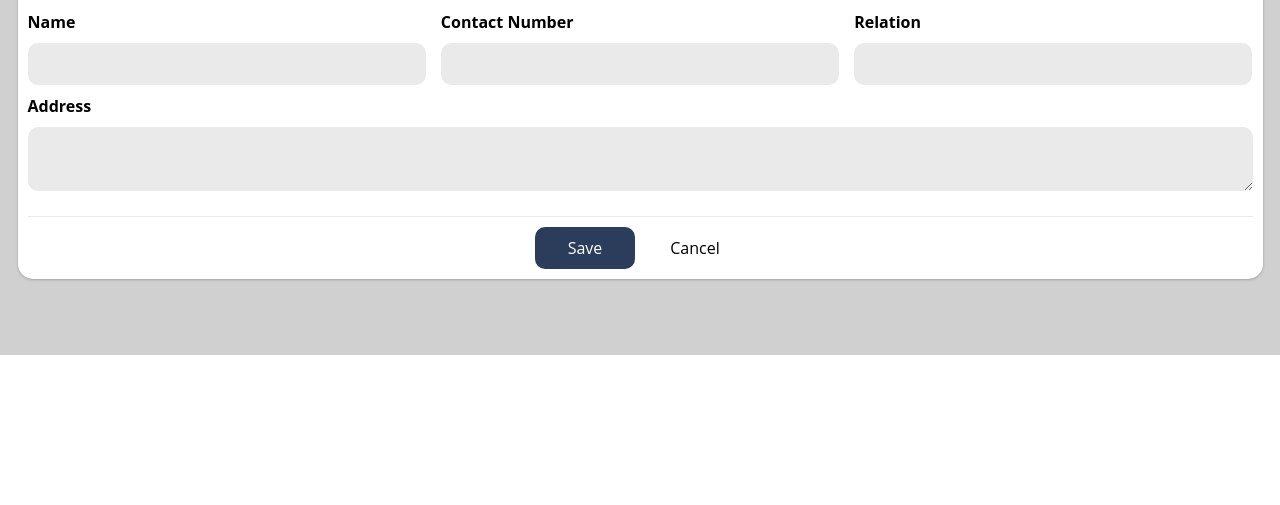
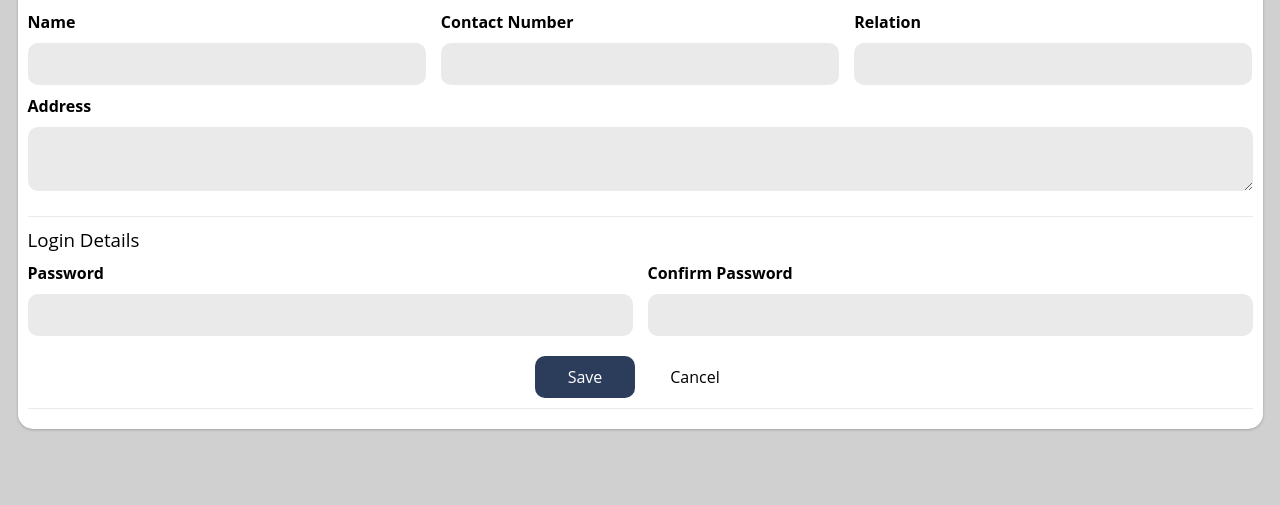
Before and after one commit to andi-nieves/prmsudms, a PHP site: page /registration.php in a window 1280 px wide. Shown: the part 819-1324 px from the top of the page. Before the commit the page ends 1174 px from the top, so only its background shows below. Run offline with PHP 8.4, Linux system fonts and the light colour scheme; data that the repository does not hold is empty; some libraries are stand-ins or nearby versions.

Commit message:
Fix registration error

```diff
--- a/classes/db_helper.php
+++ b/classes/db_helper.php
@@ -1,5 +1,7 @@
 <?php
-
+if(!defined('servername')){
+    require_once("../initialize.php");
+}
 /**
  * Code snippet: https://github.com/andi-nieves/php_pdo_helper
  */
--- a/registration.php
+++ b/registration.php
@@ -211,6 +211,23 @@ $title = "Registration"
                                             </div>
                                         </div>
                                     </div>
+
+                                    <div class="section">
+                                        <h3 class="m-b">Login Details</h3>
+                                        <div class="row">
+                                            <div class="col">
+                                                <div class="input-wrapper">
+                                                    <div><span>Password</span></div>
+                                                    <input name="password" />
+                                                </div>
+                                            </div>
+                                            <div class="col">
+                                                <div class="input-wrapper">
+                                                    <div><span>Confirm Password</span></div>
+                                                    <input name="confirm-password" />
+                                                </div>
+                                            </div>
+                                        </div>
                                         <?php if (isset($student_id)): ?>
                                         <input type="hidden" name="id" value="<?php echo $student_id ?>" />
                                         <?php endif; ?>
--- a/script/registration-form.js
+++ b/script/registration-form.js
@@ -24,8 +24,16 @@ $(document).ready(() => {
       });
     if ($(form).find(".error").length > 0) return;
 
+    if ($(form).find('[name="password"]').val().length < 6) {
+      $($(form).find('[name="password"]')).closest('.input-wrapper').append('<span class="error">Minimum password is not less than 6 characters</span>')
+      return
+    }
+    if ($(form).find('[name="password"]').val() !== $(form).find('[name="confirm-password"]').val()) {
+      $($(form).find('[name="password"]')).closest('.input-wrapper').append('<span class="error">Password not match</span>')
+      return
+    }
     $.ajax({
-      url: `/api/student-entry.php?page=registration`,
+      url: `/api/registration.php`,
       type: "post",
       dataType: "json",
       data: form.serialize(),
@@ -43,7 +51,7 @@ $(document).ready(() => {
           title: 'Registration',
           body: 'Your registration is complete! Please check you email within 24 hours for approval status. Thank you!',
           onDismiss: () => {
-            window.location = '/login.php'
+            window.location = '/my-account.php'
           }
         })
       }
```
Also changed, not shown: api/registration.php (added, +33 -0 lines), api/student-entry.php (+8 -2 lines), my-account.php (+10 -2 lines). Lines whose indentation alone changed are shown as unchanged.
